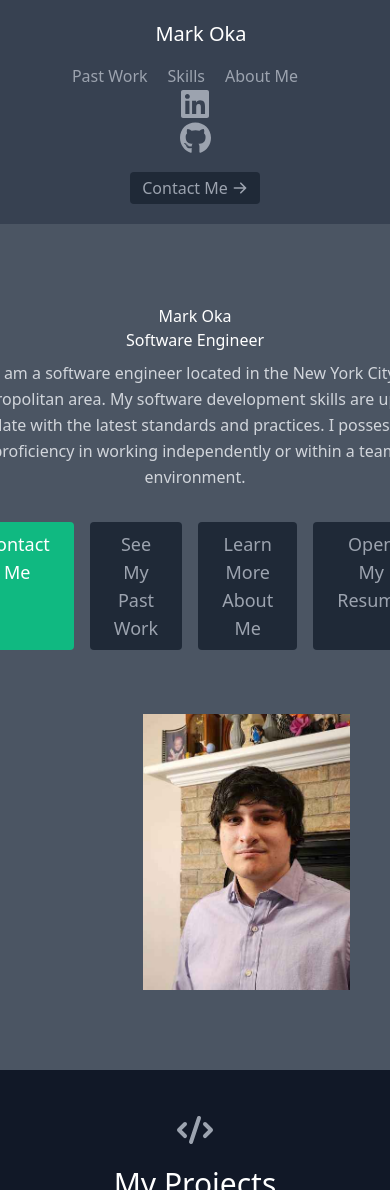
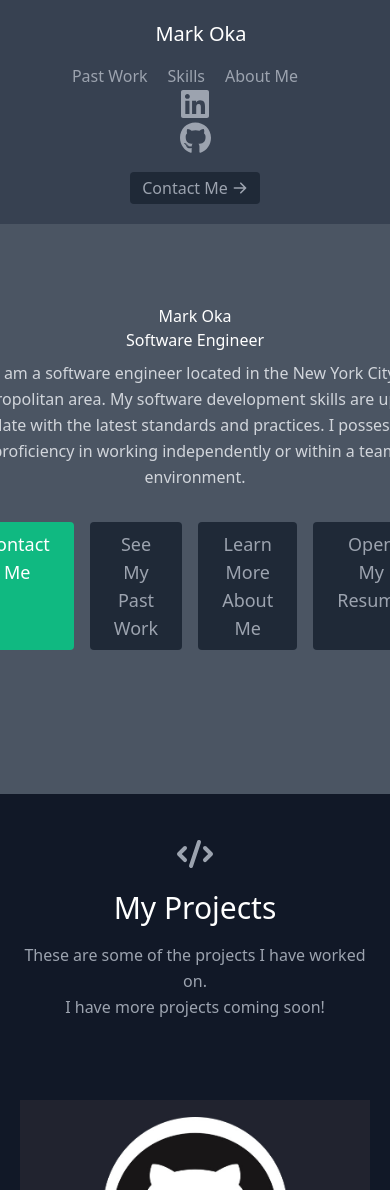
Before and after one commit to markoka101/portfolio, a React (Create React App) app: page / in a window 390 px wide. Shown: the top 1190 px of the page. Built offline with nearby package versions, Linux system fonts and the light colour scheme.

Commit message:
hide profile picture once window gets too small

```diff
--- a/src/components/About.js
+++ b/src/components/About.js
@@ -4,7 +4,7 @@ export default function About() {
     return (
         <section id="about">
           <div className="container mx-auto flex px-10 py-20 md:flex-row flex-col items-center">
-            <div className="lg:flex-grow md:w-1/2 lg:pr-24 md:pr-16 flex flex-col md:items-start md:text-left mb-16 md:mb-0 items-center text-center">
+            <div className="lg:flex-grow md:w-full lg:pr-24 md:pr-16 flex flex-col md:items-start md:text-left mb-16 md:mb-0 items-center text-center">
               <h1 className="title-font sm:text-4xl mb-2 font-medium text-white">
                 Mark Oka
                 <p className="title-font sm:text-2xl font-medium text-white">Software Engineer</p>
@@ -37,7 +37,7 @@ export default function About() {
                 </a>
               </div>
             </div>
-            <div className="sm:max-w-sm lg:w-full">
+            <div className="hidden lg:block lg:max-w-sm lg:w-full">
               <img
                 className="w-2/3 h-1/2 float-right"
                 alt="me"
```
